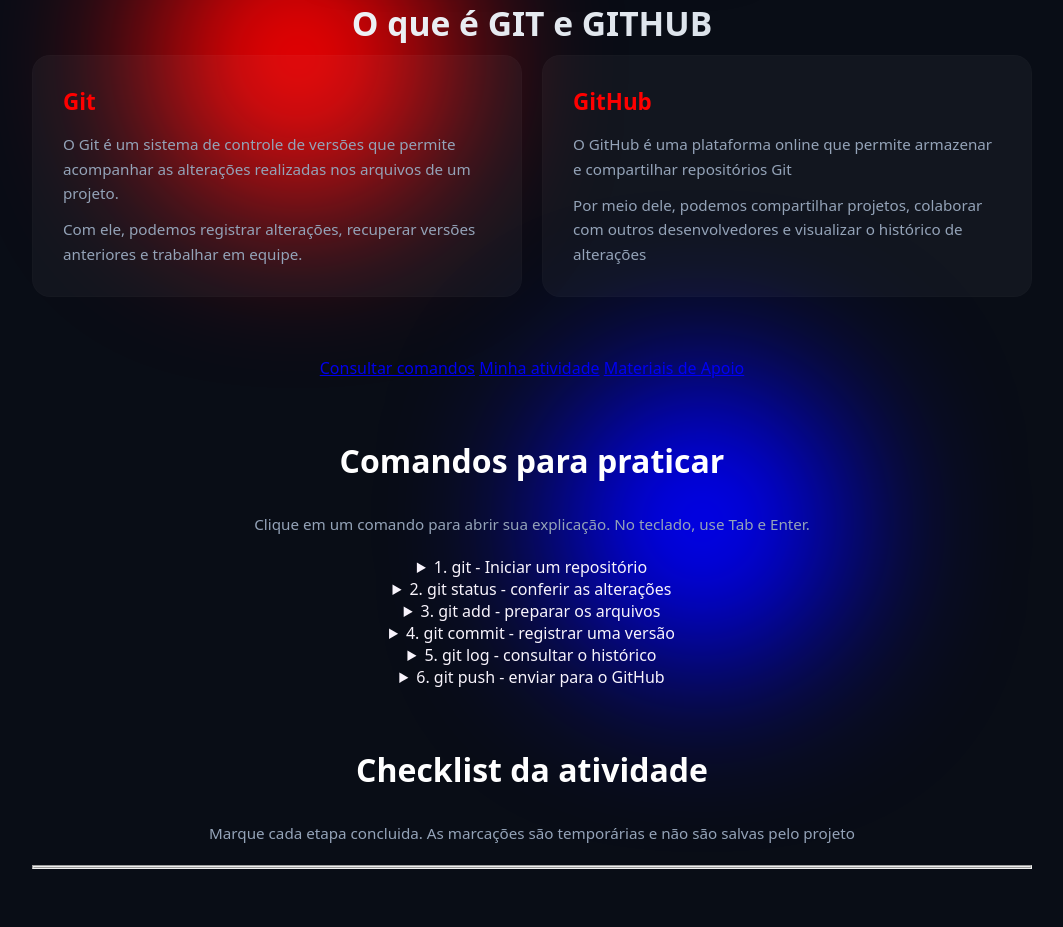
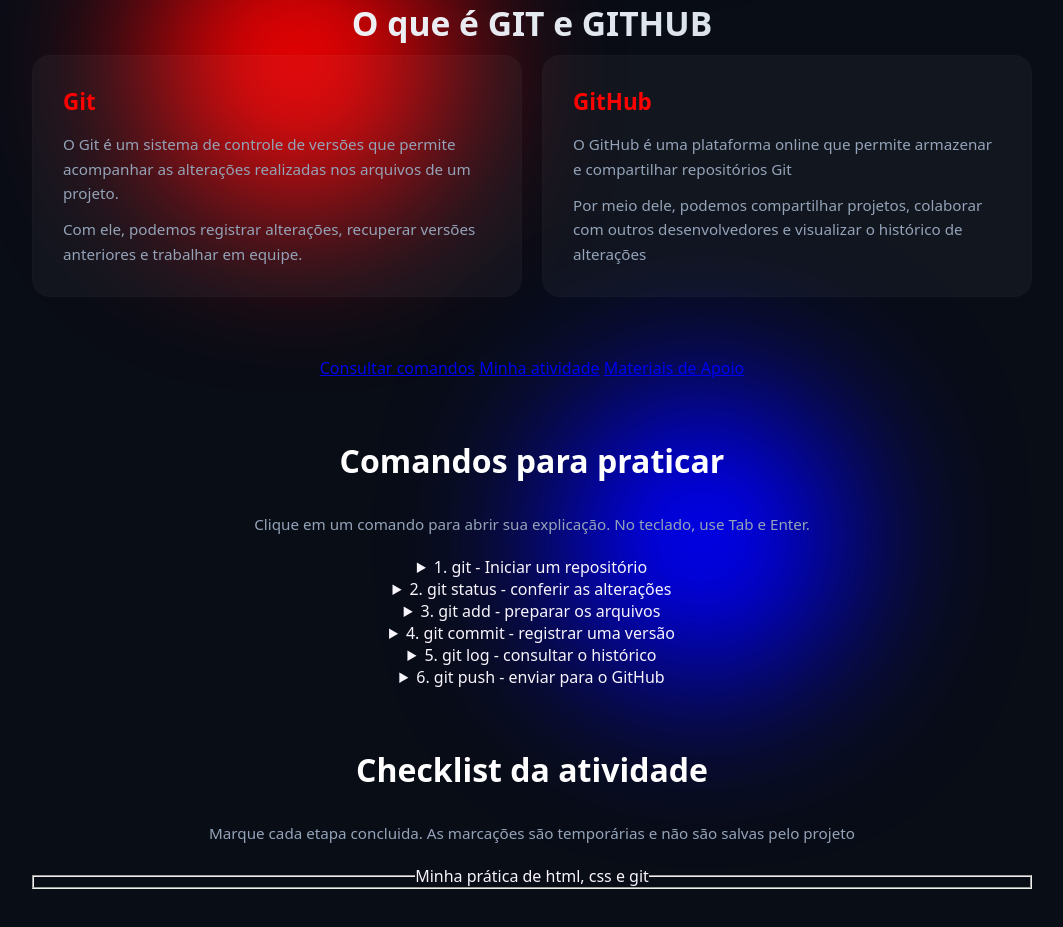
Before and after one commit to felipedecastrofacione87-jpg/aula_pa, a plain HTML site: page index.html in a window 1280 px wide. Shown: the part 441-1368 px from the top of the page, without its empty margins (108-1171 px from the left). Drawn offline with Linux system fonts and the light colour scheme.

Commit message:
Adicionei um legend no meu html

```diff
--- a/index.html
+++ b/index.html
@@ -93,7 +93,7 @@
         <p>Marque cada etapa concluida. As marcações são temporárias e não são salvas pelo projeto</p>
 
         <fieldset class="Checklist">
-
+            <legend>Minha prática de html, css e git</legend>
         </fieldset>
     </section>
 </body>
```
